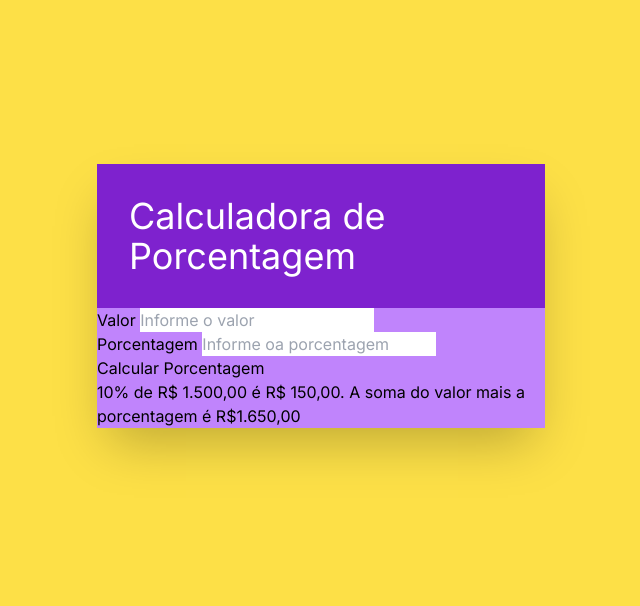
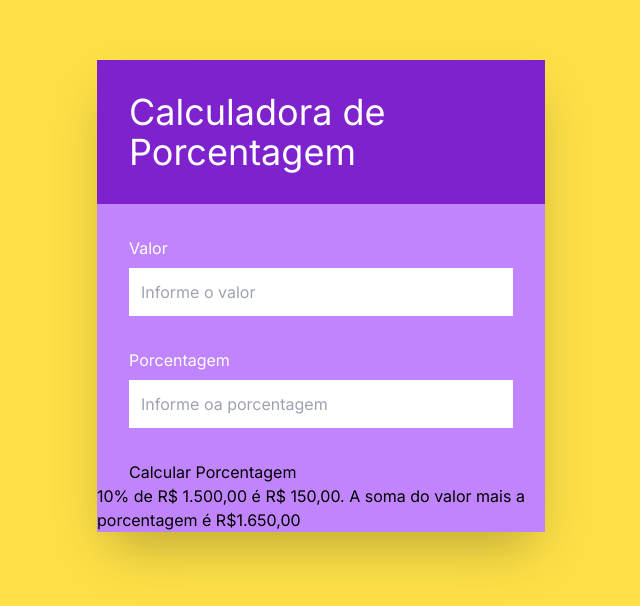
Before and after one commit to L43RC10/calc_porcentagem, a plain HTML site: page index.html in a window 1280 px wide. Shown: the part 104-710 px from the top of the page, without its empty margins (319-959 px from the left). Drawn offline with nearby package versions, Linux system fonts and the light colour scheme.

Commit message:
estilizando com tailwind

```diff
--- a/index.html
+++ b/index.html
@@ -17,15 +17,15 @@
         <form action="" class="w-full max-w-md bg-purple-400 shadow-2xl">
             <fieldset>
                 <legend class="p-8 bg-purple-700 text-white w-full text-4xl">Calculadora de Porcentagem</legend>
-                <div>
-                    <label for="">Valor</label>
-                    <input type="text" name="" id="" placeholder="Informe o valor">
+                <div class="m-8 mb-0">
+                    <label for="" class="block text-white mb-2">Valor</label>
+                    <input type="text" name="" id="" placeholder="Informe o valor" class="p-3 w-full outline-none">
                 </div>
-                <div>
-                    <label for="">Porcentagem</label>
-                    <input type="text" name="" id="" placeholder="Informe oa porcentagem">
+                <div class="m-8 mb-0">
+                    <label for="" class="block text-white mb-2">Porcentagem</label>
+                    <input type="text" name="" id="" placeholder="Informe oa porcentagem" class="p-3 w-full outline-none">
                 </div>
-                <div>
+                <div class="m-8 mb-0">
                     <button>Calcular Porcentagem</button>
                 </div>
                 <div>
```
